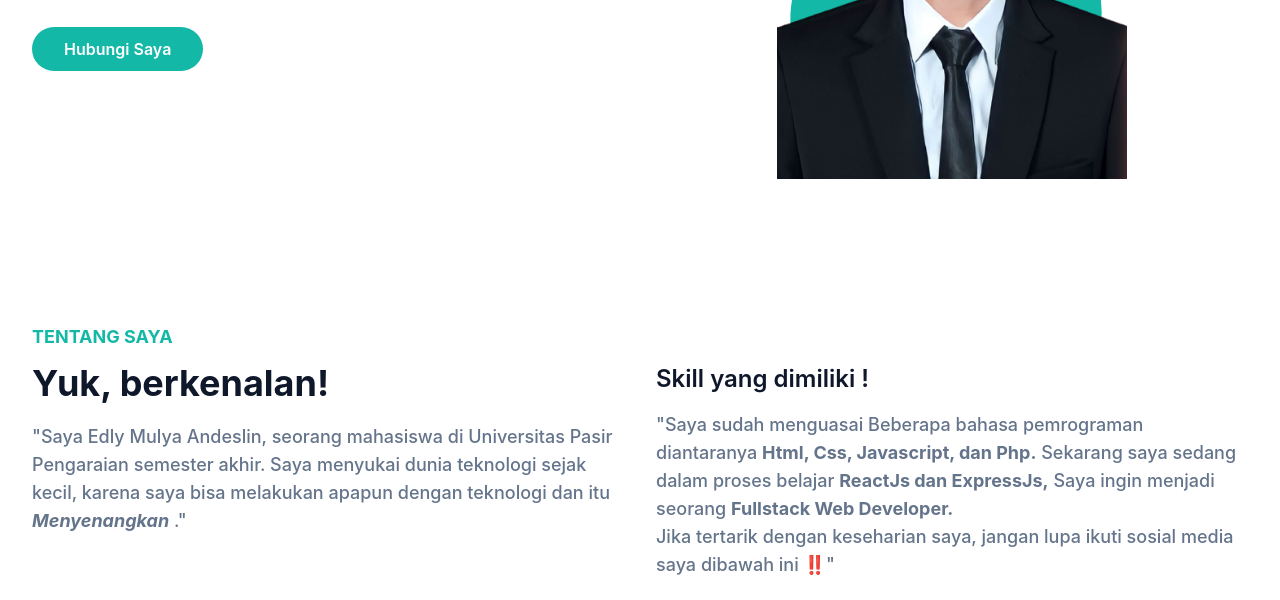
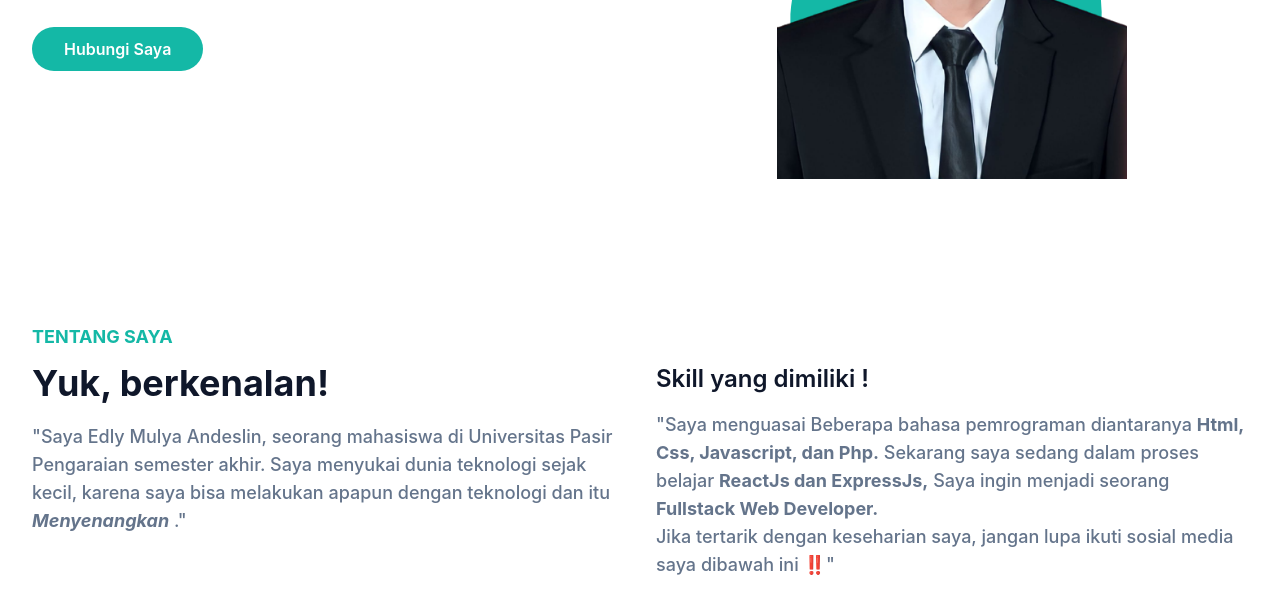
Before and after one commit to edlymulyaandeslin/edlymulyaandeslin4.github.io, a website: page index.html in a window 1280 px wide. Shown: the part 474-1074 px from the top of the page. Drawn offline with Linux system fonts and the light colour scheme.

Commit message:
remove sudah

```diff
--- a/index.html
+++ b/index.html
@@ -202,7 +202,7 @@
               Skill yang dimiliki !
             </h3>
             <p class="mb-6 text-base font-medium text-secondary lg:text-lg">
-              "Saya sudah menguasai Beberapa bahasa pemrograman diantaranya
+              "Saya menguasai Beberapa bahasa pemrograman diantaranya
               <strong>Html, Css, Javascript, dan Php.</strong> Sekarang saya
               sedang dalam proses belajar <strong>ReactJs dan ExpressJs,</strong> Saya ingin
               menjadi seorang <strong>Fullstack Web Developer.</strong><br />
```
